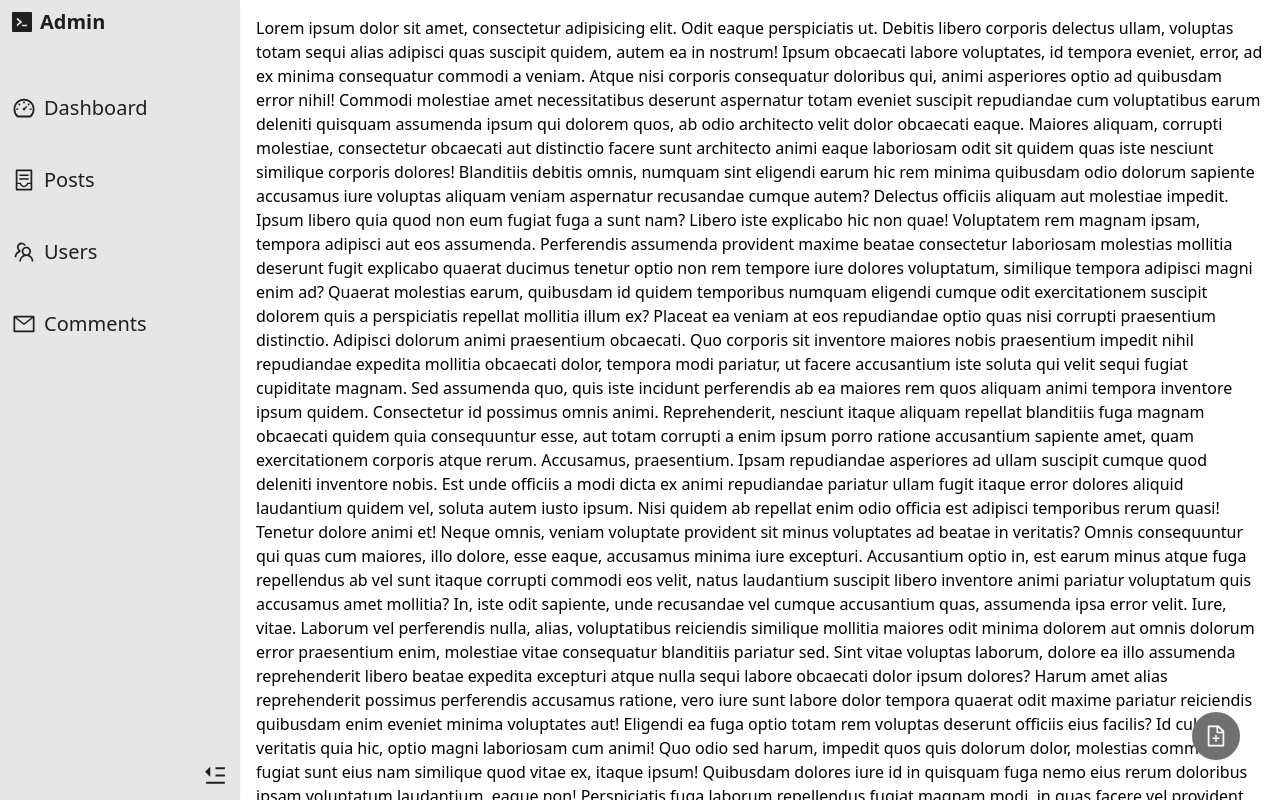
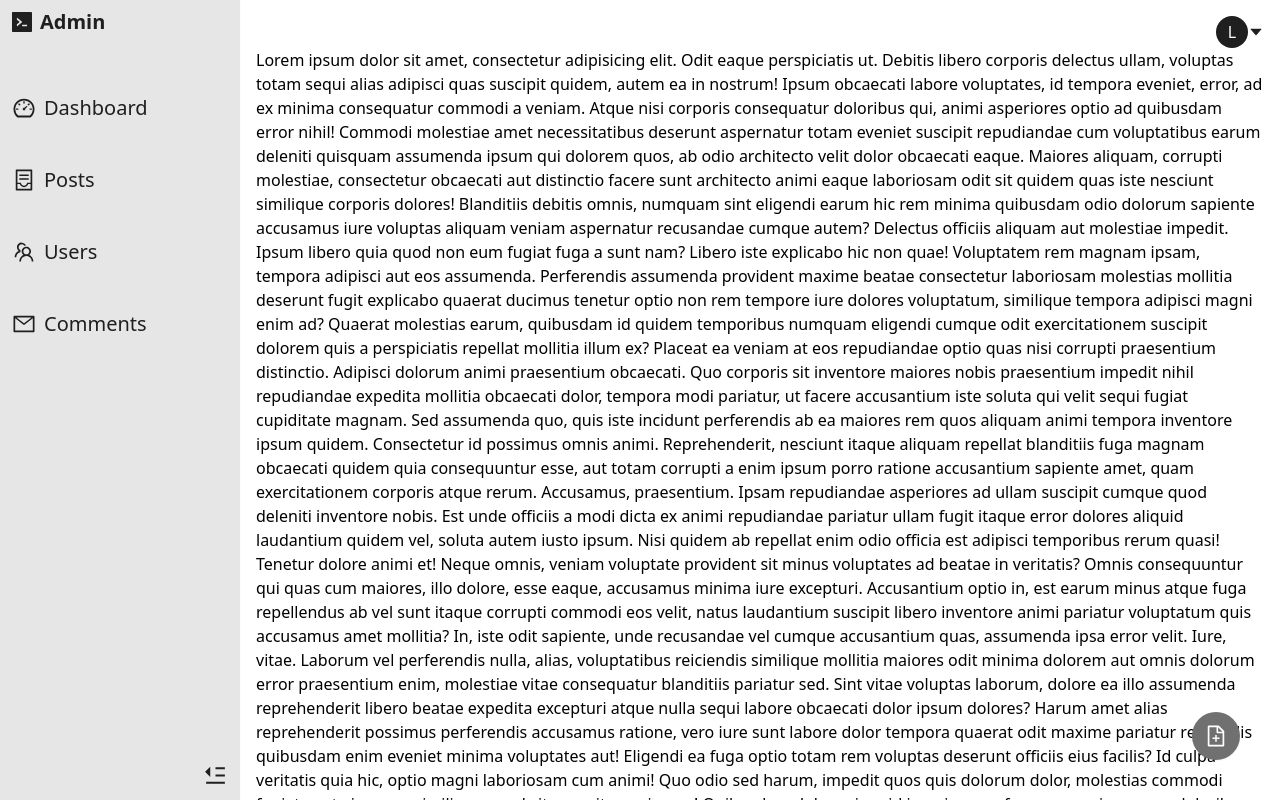
Before and after one commit to LawrenceMichaelMargaja/NextJS-Learning-Part-II, a Next.js app: page /admin in a window 1280 px wide. Shown: the top 800 px of the page. Built offline with nearby package versions, Linux system fonts and the light colour scheme.

Commit message:
Lesson 172 completed: Secondary Nav - Admin. App working.

```diff
--- a/components/common/DropdownOptions.tsx
+++ b/components/common/DropdownOptions.tsx
@@ -16,11 +16,11 @@ const DropdownOptions: FC<Props> = ({ head, options }): JSX.Element => {
   return (
     <button onBlur={() => setShowOptions(false)} onMouseDown={() => setShowOptions(!showOptions)} className="relative">
       {head}
-      {showOptions && <div className="min-w-max absolute top-full mt-4 right-2 z-10 border-2 border-primary-dark dark:border-primary rounded text-left bg-primary dark:bg-primary-dark">
+      {showOptions && <div className="min-w-max absolute top-full mt-4 right-2 z-40 border-2 border-primary-dark dark:border-primary rounded text-left bg-primary dark:bg-primary-dark">
         <ul className="p-3 space-y-3">
           {options.map(({label, onClick}, index) => {
             return (
-              <li key={index} onMouseDown={onClick}>
+              <li className='text-primary-dark dark:text-primary' key={index} onMouseDown={onClick}>
                 {label}
               </li>
             )
--- /dev/null
+++ b/components/common/nav/AdminSecondaryNav.tsx
@@ -0,0 +1,49 @@
+import {FC} from 'react';
+import DropdownOptions, {dropDownOptions} from "../DropdownOptions";
+import ProfileHead from "../ProfileHead";
+import {useRouter} from "next/router";
+import useDarkMode from "../../../hooks/useDarkMode";
+import {signOut} from "next-auth/react";
+
+interface Props {
+};
+
+const AdminSecondaryNav: FC<Props> = (props): JSX.Element => {
+
+    const router = useRouter();
+    const { toggleTheme } = useDarkMode();
+
+    const navigateToCreateNewPost = () => {
+        router.push('/admin/posts/create');
+    }
+
+    const handleLogOut = async () => {
+        await signOut();
+    }
+
+    const options: dropDownOptions = [
+        {
+            label: 'Add New Post',
+            onClick: navigateToCreateNewPost,
+        },
+        {
+            label: 'Change Theme',
+            onClick: toggleTheme,
+        },
+        {
+            label: 'Log Out',
+            onClick: handleLogOut,
+        },
+    ]
+
+    return (
+        <div className='flex items-center justify-between'>
+            {/*  Search bar  */}
+            <input type="text"/>
+            {/*  options / Profile Head  */}
+            <DropdownOptions options={options} head={<ProfileHead initialName="L" />}/>
+        </div>
+    );
+};
+
+export default AdminSecondaryNav;
--- a/components/layout/AdminLayout.tsx
+++ b/components/layout/AdminLayout.tsx
@@ -12,6 +12,7 @@ import {
  } from 'react-icons/ai';
 import Link from 'next/link';
 import AppHead from "../common/AppHead";
+import AdminSecondaryNav from "../common/nav/AdminSecondaryNav";
 
 interface Props {
     children: ReactNode;
@@ -32,7 +33,8 @@ const AdminLayout: FC<Props> = ({children, title}): JSX.Element => {
           <AppHead title={title} />
           <div className='flex'>
               <AdminNav navItems={navItems}/>
-              <div className='flex-1 p-4'>
+              <div className='flex-1 p-4 dark:bg-primary-dark bg-primary'>
+                  <AdminSecondaryNav/>
                   {children}
               </div>
               {/*  create button  */}
```
